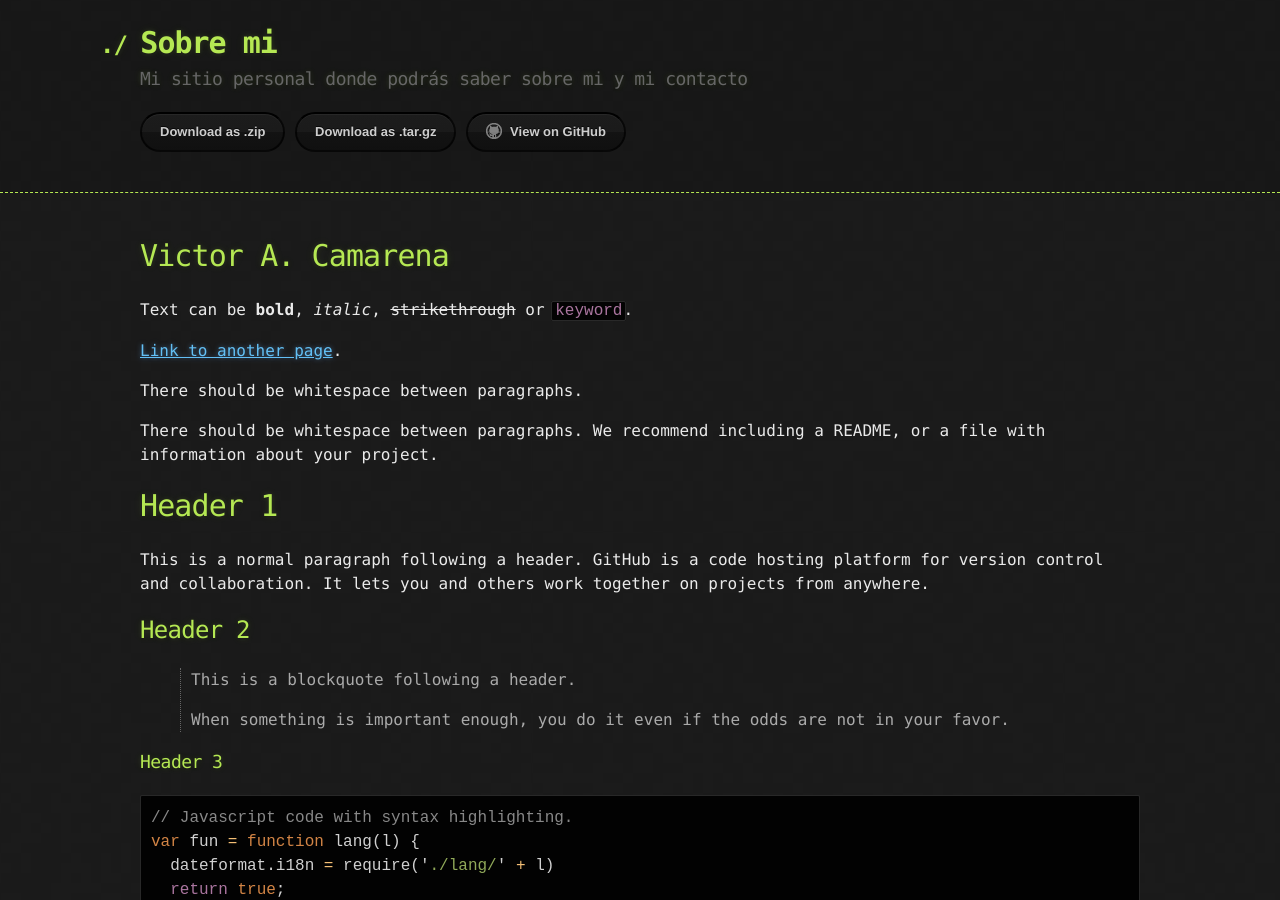
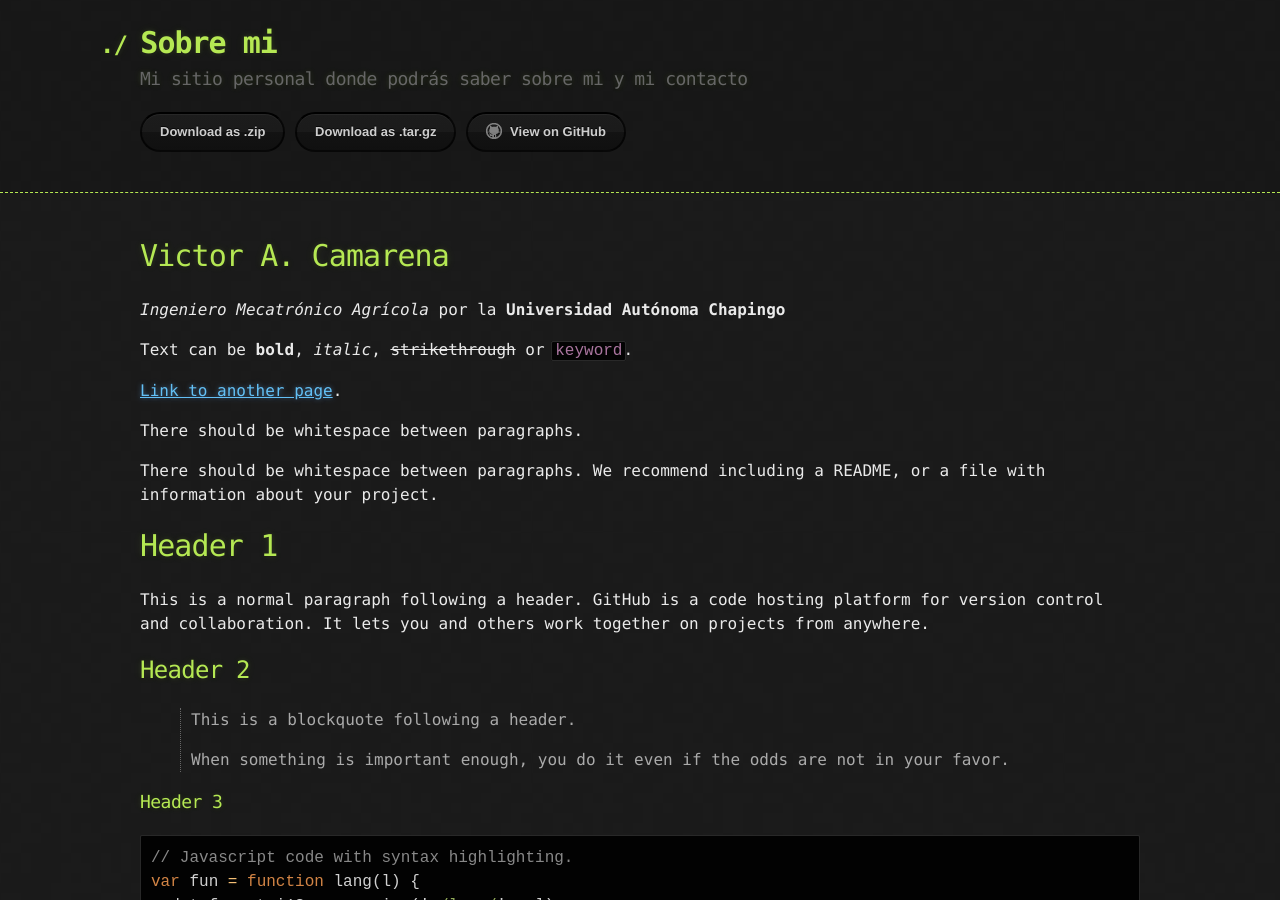
Before and after one commit to vcamarena22/vcamarena22.github.io, a Jekyll site: the page built from index.md, in a window 1280 px wide and 900 px high. Built offline with Jekyll 4.4.1, drawn with Linux system fonts in a browser that asks for light colours; our own code applies the rules of GitHub Pages for plain Markdown files.

Commit message:
More content to index and link in README

```diff
--- a/index.md
+++ b/index.md
@@ -3,6 +3,7 @@ layout: default
 ---
 
 # Victor A. Camarena
+_Ingeniero Mecatrónico Agrícola_ por la **Universidad Autónoma Chapingo**
 
 Text can be **bold**, _italic_, ~~strikethrough~~ or `keyword`.
 
```
Also changed, not shown: README.md.
